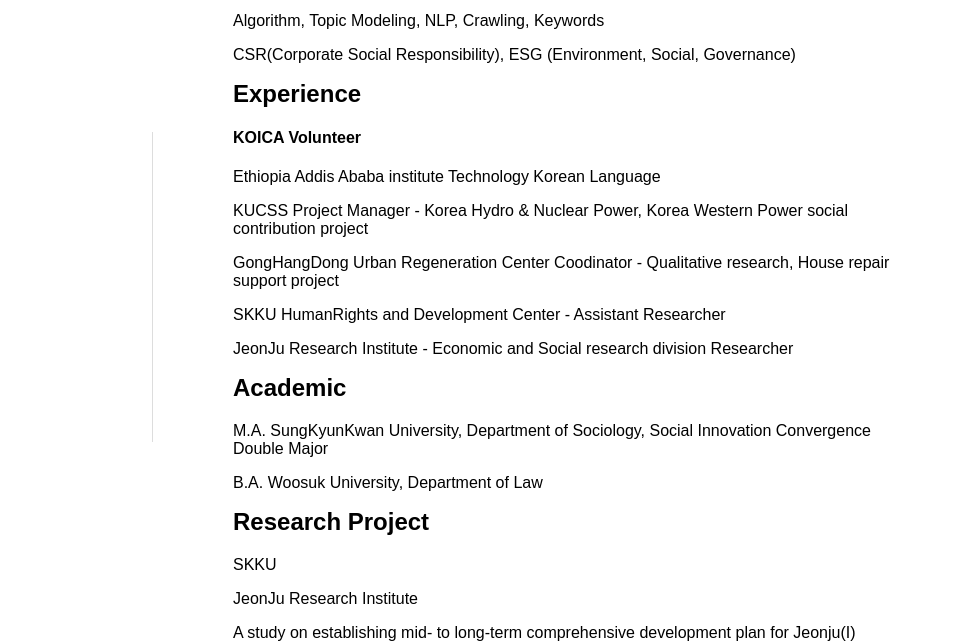
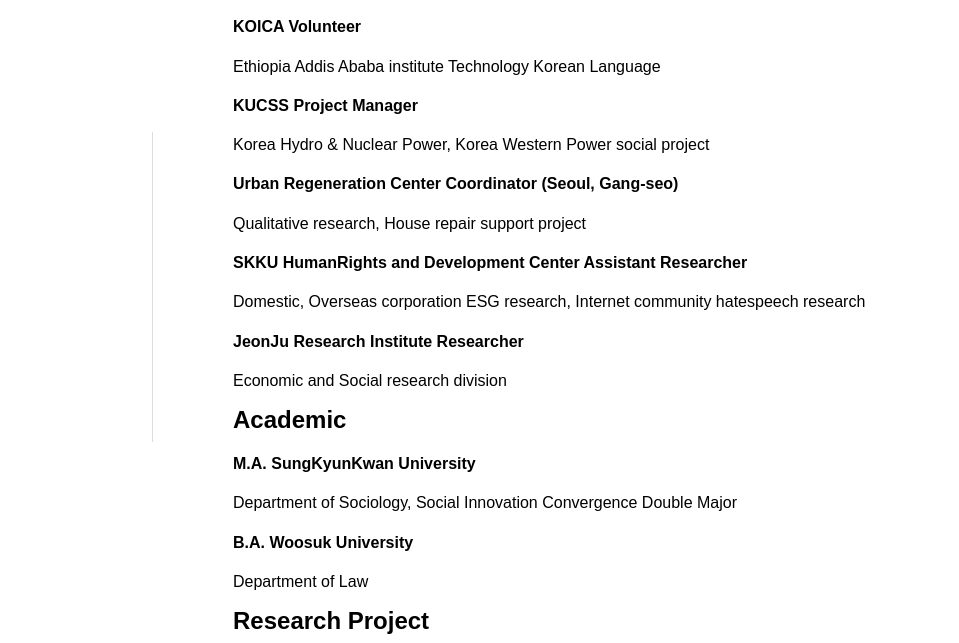
Before and after one commit to devnoobear/introduction, a plain HTML site: page index.html in a window 1280 px wide. Shown: the part 173-816 px from the top of the page, 321-1280 px from the left. Drawn offline with Linux system fonts and the light colour scheme.

Commit message:
Update index.html

```diff
--- a/index.html
+++ b/index.html
@@ -66,18 +66,19 @@
 
         <h2>Experience</h2>
         <h4>KOICA Volunteer</h4><p>Ethiopia Addis Ababa institute Technology Korean Language</p>
-        <p>KUCSS Project Manager - Korea Hydro & Nuclear Power, Korea Western Power social contribution project</p>
-        <p>GongHangDong Urban Regeneration Center Coodinator - Qualitative research, House repair support project</p>
-        <p>SKKU HumanRights and Development Center - Assistant Researcher</p>
-        <p>JeonJu Research Institute - Economic and Social research division Researcher</p>
+        <h4>KUCSS Project Manager</h4><p>Korea Hydro & Nuclear Power, Korea Western Power social project</p>
+        <h4>Urban Regeneration Center Coordinator (Seoul, Gang-seo)</h4><p>Qualitative research, House repair support project</p>
+        <h4>SKKU HumanRights and Development Center Assistant Researcher</h4><p>Domestic, Overseas corporation ESG research, Internet community hatespeech research</p>
+        <h4>JeonJu Research Institute Researcher</h4><p>Economic and Social research division</p>
 
         <h2>Academic</h2>
-        <p>M.A. SungKyunKwan University, Department of Sociology, Social Innovation Convergence Double Major</p>
-        <p>B.A. Woosuk University, Department of Law</p>
+        <h4>M.A. SungKyunKwan University</h4><p>Department of Sociology, Social Innovation Convergence Double Major</p>
+        <h4>B.A. Woosuk University</h4><p>Department of Law</p>
 
         <h2>Research Project</h2>
-        <p>SKKU</p>
-        <p>JeonJu Research Institute</p>
+        <h4>SKKU</h4>
+        <p></p>
+        <h4>JeonJu Research Institute</h4>
         <p>A study on establishing mid- to long-term comprehensive development plan for Jeonju(I)</p>
         <p>A study on master plan for population policy in Jeonju('26~'30)</p>
     </div>
```
